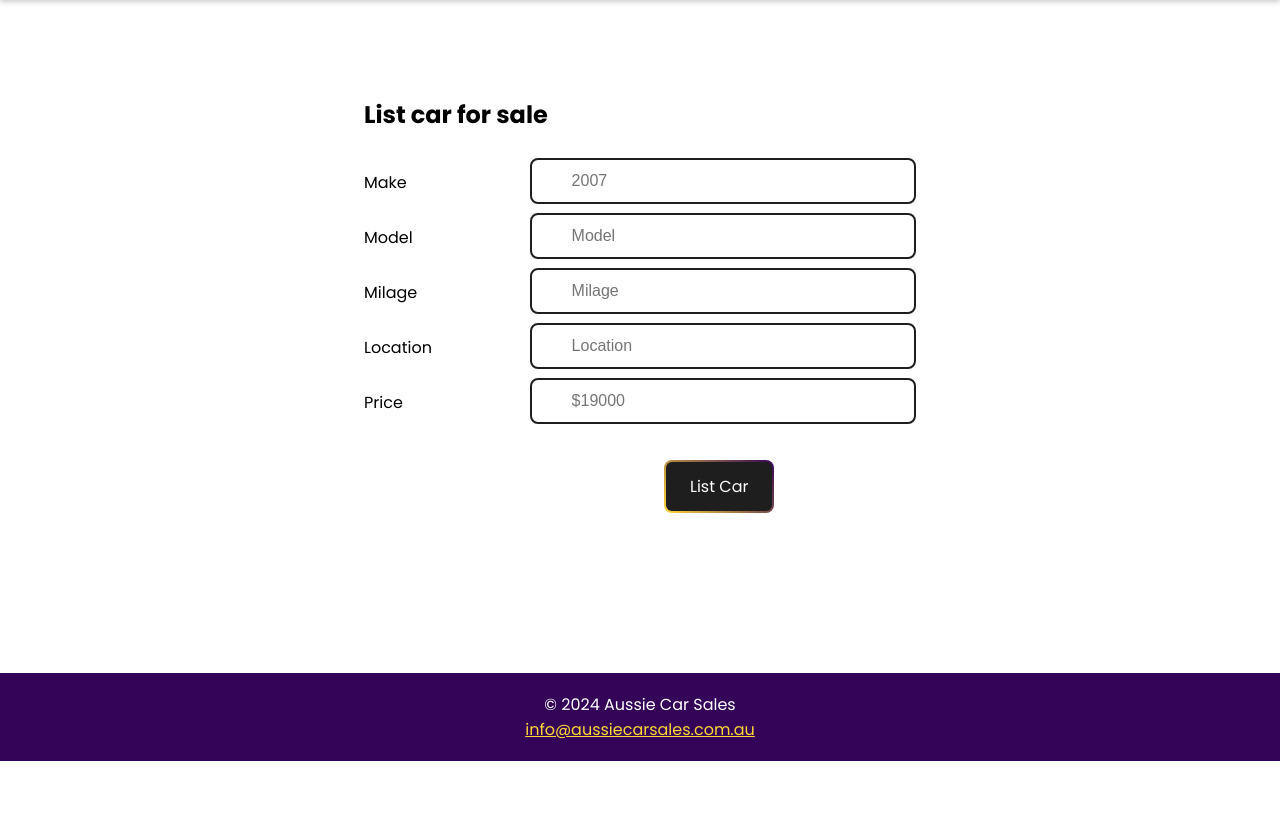
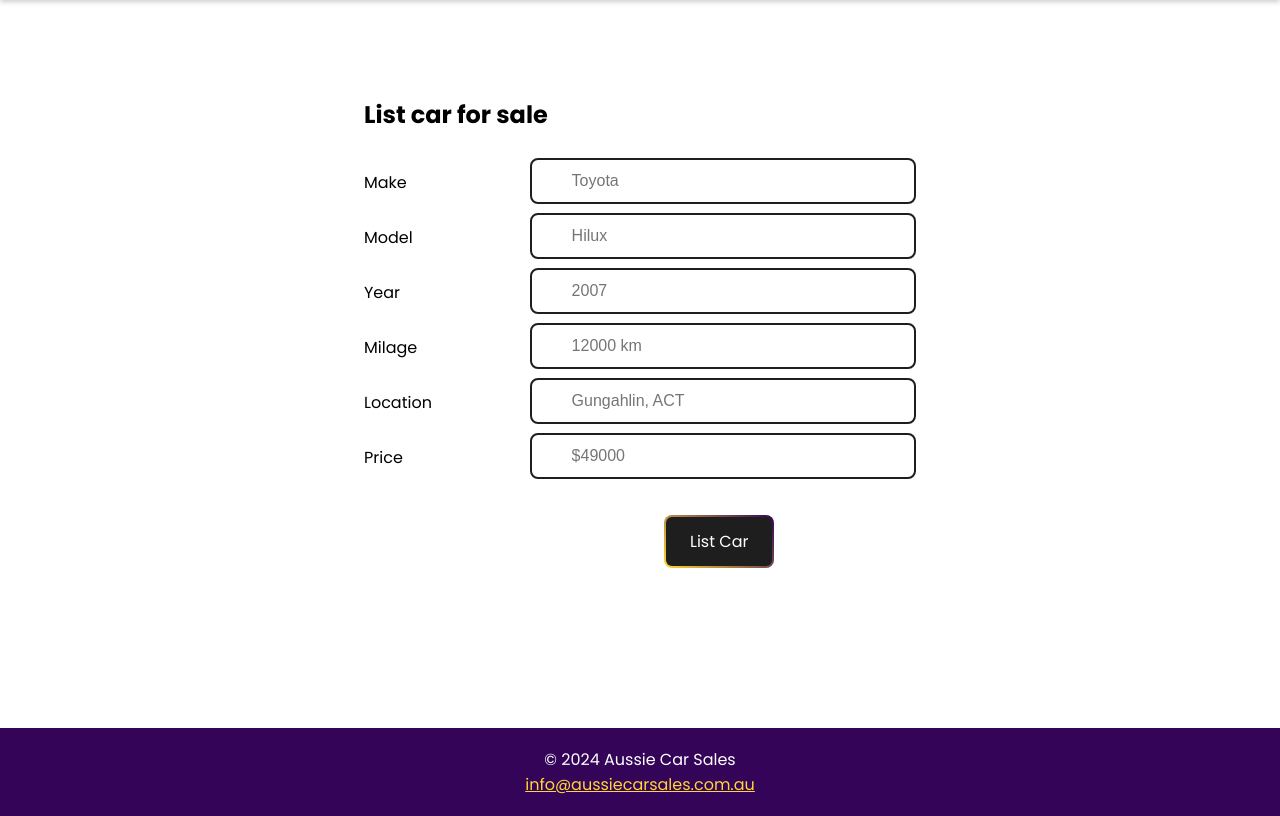
Before and after one commit to pfieffer/aussie-car-sales, a PHP site: page /addcar.html in a window 1280 px wide. Shown: the part 77-893 px from the top of the page. Before the commit the page ends 838 px from the top, so only its background shows below. Run offline with PHP 8.4, Linux system fonts and the light colour scheme.

Commit message:
feat: Add car form and validation

```diff
--- a/addcar.html
+++ b/addcar.html
@@ -29,7 +29,7 @@
 
       <div class="container">
 
-        <form name="addCarForm" onsubmit="return validateAddCar()" id="login-form">
+        <form name="addCarForm" onsubmit="return validateAddCarForm()" id="login-form">
             <h2>
                 List car for sale
             </h2>
@@ -38,7 +38,7 @@
                     <label for="make">Make</label>
                 </div>
                 <div class="col-70">
-                    <input type="text" id="make" name="make" placeholder="2007">
+                    <input type="text" id="make" name="make" placeholder="Toyota">
                 </div>
             </div>
 
@@ -47,7 +47,16 @@
                     <label for="model">Model</label>
                 </div>
                 <div class="col-70">
-                    <input type="text" id="model" name="model" placeholder="Model">
+                    <input type="text" id="model" name="model" placeholder="Hilux">
+                </div>
+            </div>
+
+            <div class="row">
+                <div class="col-30">
+                    <label for="year">Year</label>
+                </div>
+                <div class="col-70">
+                    <input type="number" id="year" name="year" placeholder="2007">
                 </div>
             </div>
 
@@ -56,7 +65,7 @@
                     <label for="milage">Milage</label>
                 </div>
                 <div class="col-70">
-                    <input type="text" id="milage" name="milage" placeholder="Milage">
+                    <input type="number" id="milage" name="milage" placeholder="12000 km">
                 </div>
             </div>
 
@@ -65,7 +74,7 @@
                     <label for="location">Location</label>
                 </div>
                 <div class="col-70">
-                    <input type="text" id="location" name="location" placeholder="Location">
+                    <input type="text" id="location" name="location" placeholder="Gungahlin, ACT">
                 </div>
             </div>
 
@@ -74,7 +83,7 @@
                     <label for="price">Price</label>
                 </div>
                 <div class="col-70">
-                    <input type="text" id="price" name="price" placeholder="$19000">
+                    <input type="number" id="price" name="price" placeholder="$49000">
                 </div>
             </div>
 
--- a/css/main.css
+++ b/css/main.css
@@ -321,6 +321,16 @@ input[type="password"] {
   padding: 12px 20px 12px 40px;
 }
 
+input[type="number"] {
+  width: 100%;
+  box-sizing: border-box;
+  border: 2px solid light-dark(var(--dark), var(--light));
+  border-radius: 8px;
+  font-size: 16px;
+  background-color: light-dark(var(--light), var(--dark));
+  padding: 12px 20px 12px 40px;
+}
+
 label {
   padding: 12px 12px 12px 0;
   display: inline-block;
--- a/js/main.js
+++ b/js/main.js
@@ -69,7 +69,7 @@ function validateLoginFields() {
 
     // dummy login
     if(username != 'admin' || password !="validpass12#"){
-        alert("Login not successful");
+        alert("Login not successful. Please check your username and/or password");
         return false;
     }
 
@@ -77,3 +77,47 @@ function validateLoginFields() {
     window.location.href = 'addcar.html';
     return true;
 }
+
+function validateAddCarForm(){
+    let make = document.getElementById("make").value;
+    let model = document.getElementById("model").value;
+    let year = document.getElementById("year").value;
+    let milage = document.getElementById("milage").value;
+    let location = document.getElementById("location").value;
+
+    if(make == ''){
+        alert("Please enter the car make");
+        return false
+    }
+    if(model == ''){
+        alert("Please enter the car model name");
+        return false
+    }
+    if(year == ''){
+        alert("Please enter the car year");
+        return false
+    }
+    if(year.length != 4){
+        alert("Please enter a valid year");
+        return false
+    }
+    if(year == ''){
+        alert("Please enter the car year");
+        return false
+    }
+    if(milage == ''){
+        alert("Please enter the kilometers on your car");
+        return false
+    }
+    if(location == ''){
+        alert("Please enter the location");
+        return false
+    }
+    if(price == ''){
+        alert("Please enter the price");
+        return false
+    }
+
+    alert('Car listed successfully. 🎉');
+    return true
+}
--- a/login.html
+++ b/login.html
@@ -28,7 +28,7 @@
 
     <div class="container">
 
-        <form name="loginForm" onsubmit="validateLoginFields()" id="login-form">
+        <form name="loginForm" onsubmit="return validateLoginFields()" id="login-form">
             <h2>
                 Login to buy and sell cars
             </h2>
```
